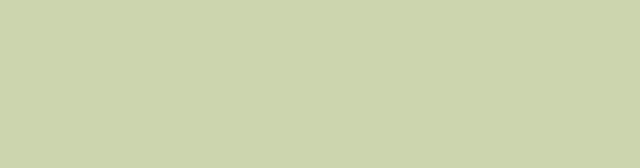
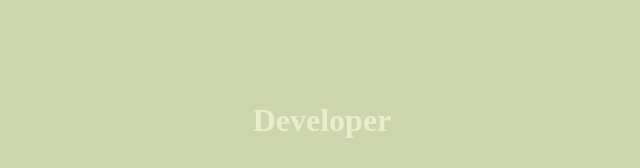
Before and after one commit to coding-bootcamps-eu/final-project-2024-05-threadhub, a Vue app: page / in a window 1280 px wide. Shown: the part 629-797 px from the top of the page, without its empty margins (318-958 px from the left). Built offline with nearby package versions, Linux system fonts and the light colour scheme.

Commit message:
add: Footer Component

```diff
--- a/src/App.vue
+++ b/src/App.vue
@@ -5,5 +5,6 @@
 <script>
 export default {
   name: 'App',
+  components: {},
 };
 </script>
--- /dev/null
+++ b/src/components/FooterComponent.vue
@@ -0,0 +1,17 @@
+<template>
+  <footer>
+    <div>
+      <p>Developer</p>
+    </div>
+  </footer>
+</template>
+<script></script>
+<style scoped>
+div {
+  display: flex;
+  justify-content: center;
+  font-size: 2rem;
+  font-weight: 700;
+  color: var(--link-color);
+}
+</style>
--- a/src/components/ProfileViewFilter.vue
+++ b/src/components/ProfileViewFilter.vue
@@ -44,7 +44,6 @@ export default {
 <style scoped>
 section {
   display: flex;
-  height: 100vh;
   flex-direction: column;
   align-items: center;
 
--- a/src/views/HomeView.vue
+++ b/src/views/HomeView.vue
@@ -1,10 +1,28 @@
 <template>
- <ProfileViewFilter />
+  <div id="home">
+    <header></header>
+    <div class="filter"><ProfileViewFilter /></div>
+    <footer><FooterComponent /></footer>
+  </div>
 </template>
 <script>
+import FooterComponent from '@/components/FooterComponent.vue';
 import ProfileViewFilter from '@/components/ProfileViewFilter.vue';
 export default {
-components: {ProfileViewFilter}
+  components: { ProfileViewFilter, FooterComponent },
 };
 </script>
-<style></style>
+<style scoped>
+#home {
+  display: flex;
+  flex-direction: column;
+  min-height: 100vh;
+}
+.filter {
+  flex: 1;
+}
+
+.footer {
+  flex-shrink: 0;
+}
+</style>
```
